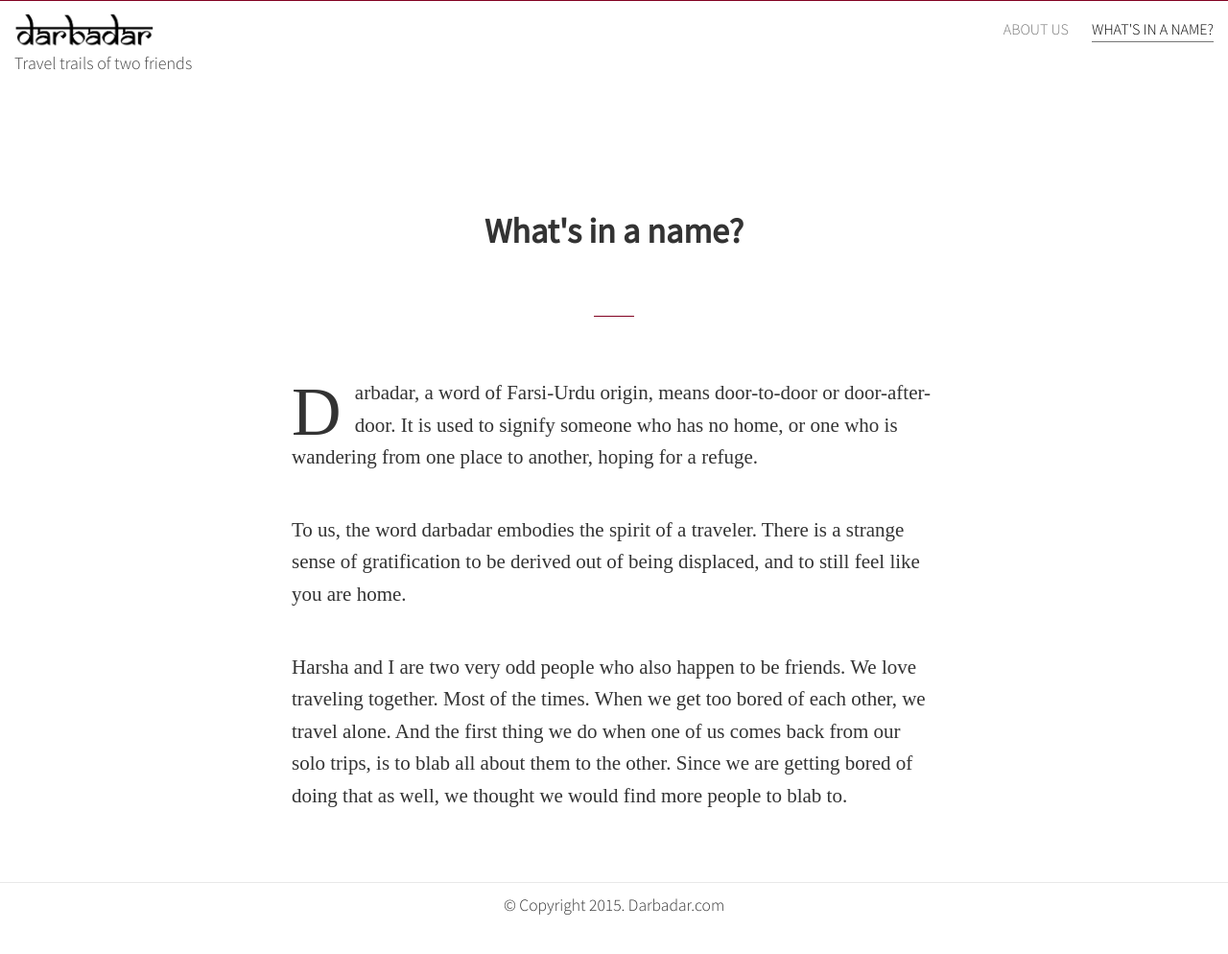
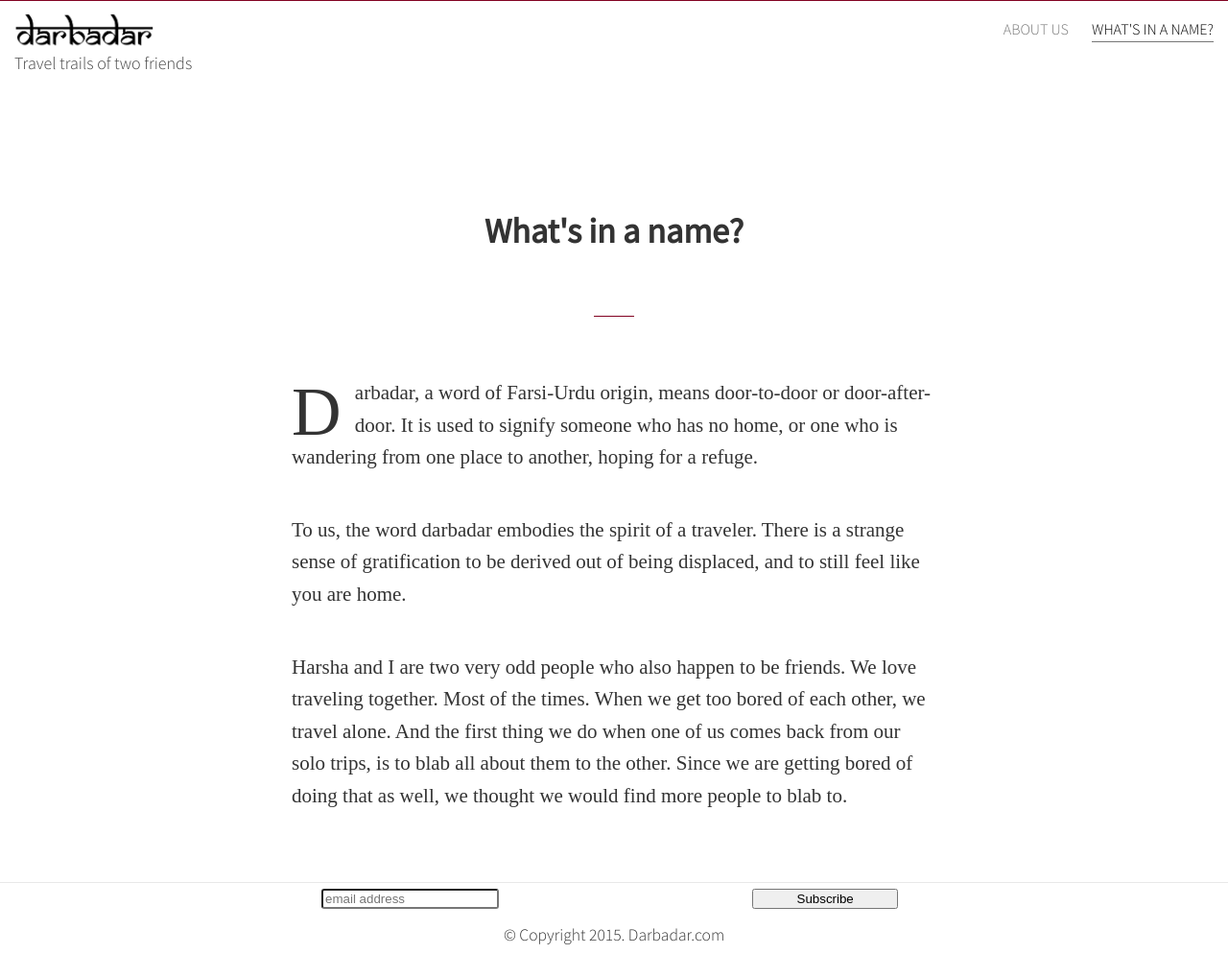
Before and after one commit to harshac/darbadar, a Jekyll site: the page built from darbadar.md, in a window 1280 px wide. Shown: the whole page at 96% size. Built offline with Jekyll 4.4.1, drawn with Linux system fonts in a browser that asks for light colours; nearby versions of some CDN libraries; some web fonts are replaced; comment, search, counter and statistics services are not loaded; before the commit the page ends 963 px from its top, so only the background shows below that.

Commit message:
Adding subscription form

```diff
--- /dev/null
+++ b/_includes/subscription.html
@@ -0,0 +1,19 @@
+
+<div class="subscription-form footer-col-1">
+  <link href="//cdn-images.mailchimp.com/embedcode/slim-081711.css" rel="stylesheet" type="text/css">
+  <style type="text/css">
+  #mc_embed_signup{background:#fff; clear:left; font:14px Helvetica,Arial,sans-serif; }
+  /* Add your own MailChimp form style overrides in your site stylesheet or in this style block.
+  We recommend moving this block and the preceding CSS link to the HEAD of your HTML file. */
+  </style>
+  <div id="mc_embed_signup">
+    <form action="//darbadar.us11.list-manage.com/subscribe/post?u=f730a473d050be013ef391dc1&amp;id=9a71f240c8" method="post" id="mc-embedded-subscribe-form" name="mc-embedded-subscribe-form" class="validate" target="_blank" novalidate>
+      <div id="mc_embed_signup_scroll">
+        <input type="email" value="" name="EMAIL" class="email" id="mce-EMAIL" placeholder="email address" required>
+        <!-- real people should not fill this in and expect good things - do not remove this or risk form bot signups-->
+        <div style="position: absolute; left: -5000px;"><input type="text" name="b_f730a473d050be013ef391dc1_9a71f240c8" tabindex="-1" value=""></div>
+        <input type="submit" value="Subscribe" name="subscribe" id="mc-embedded-subscribe" class="button">
+      </div>
+    </form>
+  </div>
+</div>
--- a/_layouts/default.html
+++ b/_layouts/default.html
@@ -15,6 +15,7 @@
 
     <div class="site-footer">
       <div class="wrapper">
+        {% include subscription.html %}
         <p><small>&copy; Copyright {{ site.time | date: '%Y' }}. Darbadar.com</small></p>
       </div>
     </div>
--- /dev/null
+++ b/_sass/_subscription.scss
@@ -0,0 +1,19 @@
+#mce-EMAIL{
+	border-radius: 3px;
+}
+
+#mc-embedded-subscribe{
+	width: 25% !important;
+
+	@include media-query($on-palm){
+		margin: -42px 0px 10px 260px !important;
+	}
+
+	@include media-query($on-laptop){
+		margin: -42px 0px 10px 260px !important;
+	}
+}
+
+.subscription-form{
+	margin: auto;
+}
--- a/css/main.scss
+++ b/css/main.scss
@@ -55,5 +55,6 @@
         "formatting",
         "header",
         "social-media",
-        "gallery"
+        "gallery",
+        "subscription"
 ;
```
